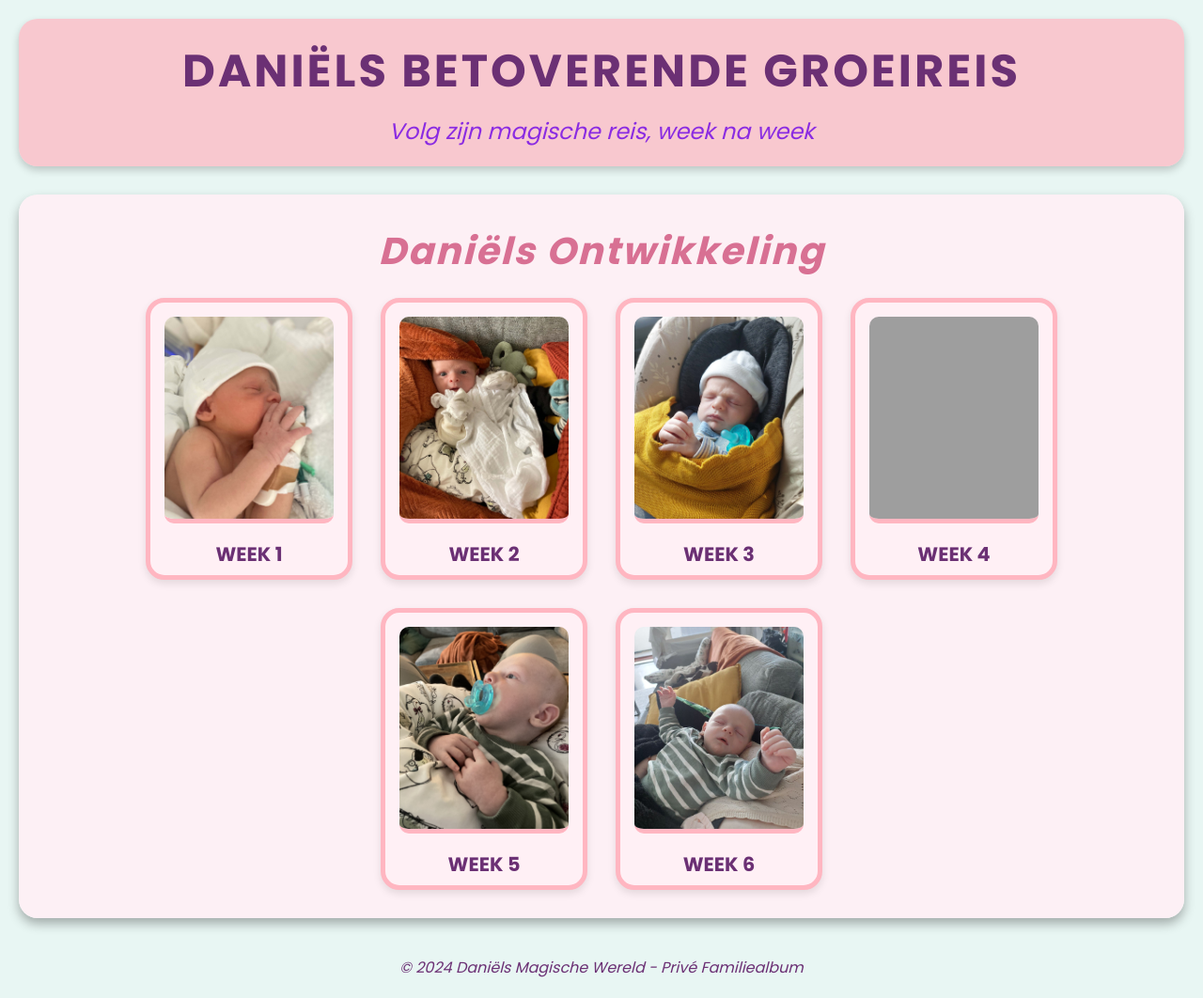
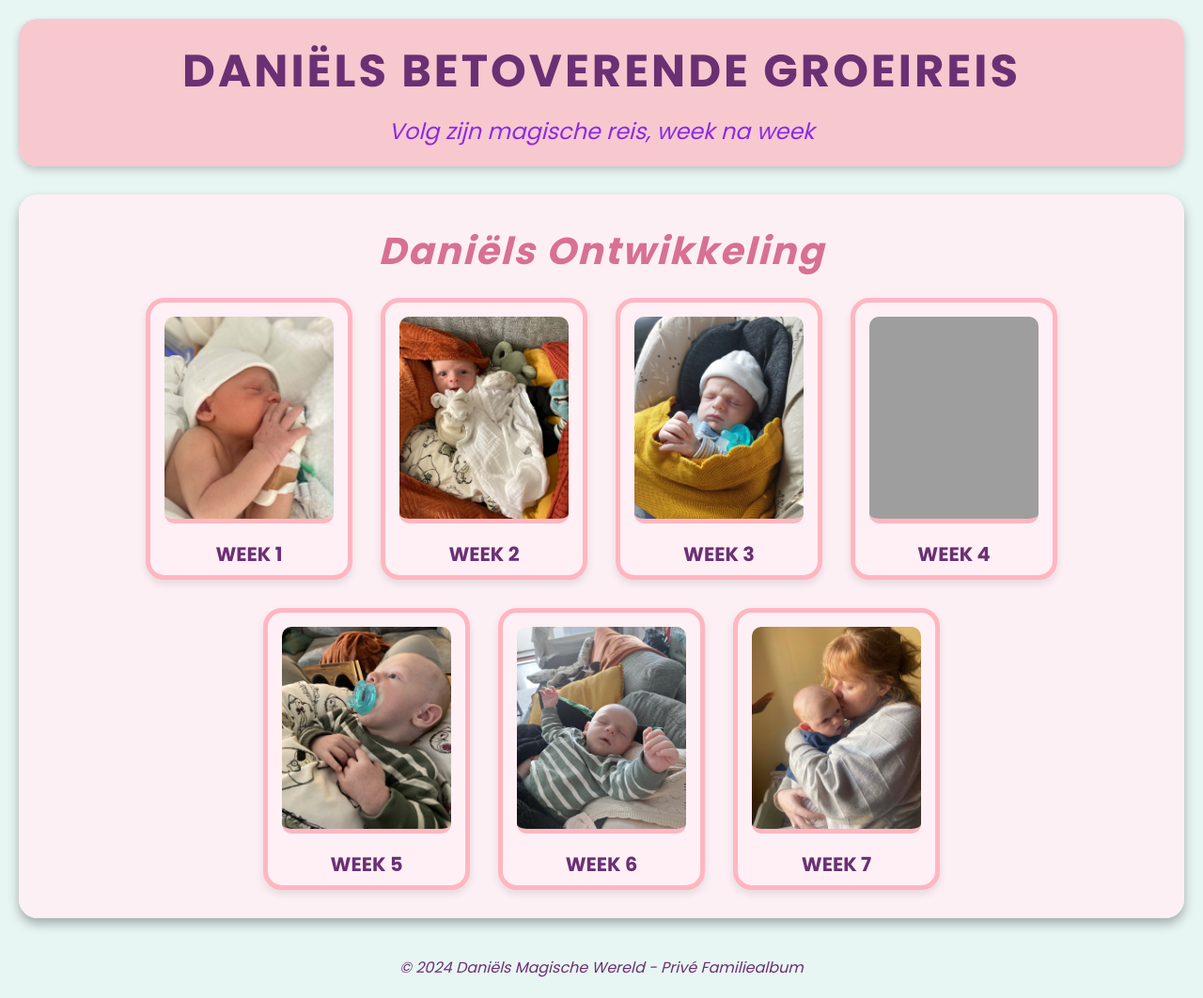
Before and after one commit to motherfuckingkeanefan/Daniels-Groeireis, a plain HTML site: page index.html in a window 1280 px wide. Shown: the whole page at 94% size. Drawn offline with Linux system fonts and the light colour scheme; grey boxes are pictures that could not be loaded.

Commit message:
Update index.html

```diff
--- a/index.html
+++ b/index.html
@@ -40,6 +40,10 @@
                 <img src="/Daniel vlinderfoto's/Week 6.JPG" alt="Daniël bij 6 weken">
                 <p>Week 6</p>
             </div>
+            <div class="photo-item">
+                <img src="/Daniel vlinderfoto's/Week 7.jpg" alt="Daniël bij 7 weken">
+                <p>Week 7</p>
+            </div>
         </div>
     </section>
     <footer>
```
